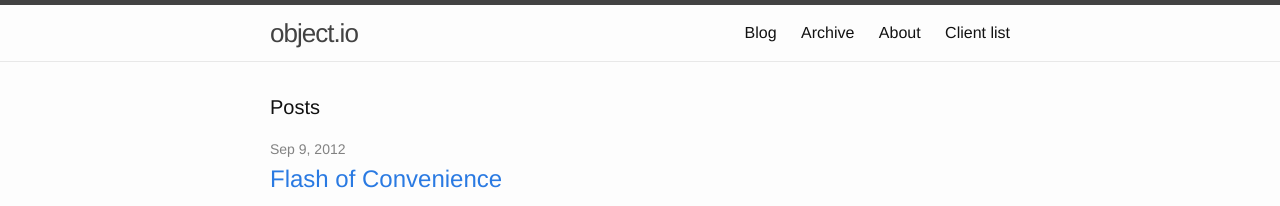
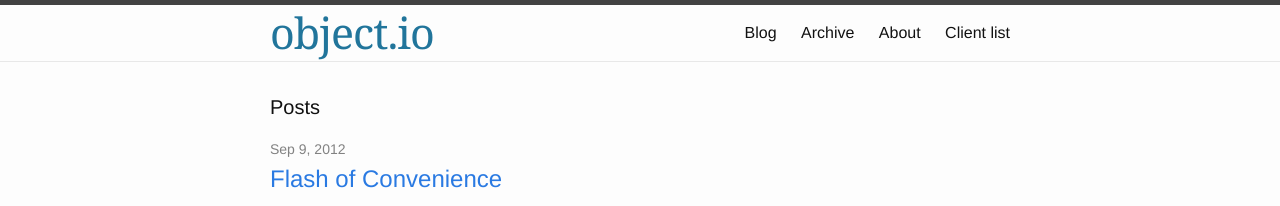
Before and after one commit to rud/rud.github.io, a Jekyll site: the page built from index.html, in a window 1280 px wide. Shown: the top 206 px of the page. Built offline with Jekyll 4.4.1, drawn with Linux system fonts in a browser that asks for light colours; the list of posts is cut into pages by our own code.

Commit message:
Styling: punch up the company-name a bit

```diff
--- a/_sass/_object_io.scss
+++ b/_sass/_object_io.scss
@@ -1,3 +1,9 @@
 .pagination .next {
   float: right;
 }
+
+.site-header .site-title {
+  color: rgb(33, 117, 155);
+  font-family: "PT Serif", Georgia, "Helvetica Neue", Arial, sans-serif;
+  font-size: 43px;
+}
```
